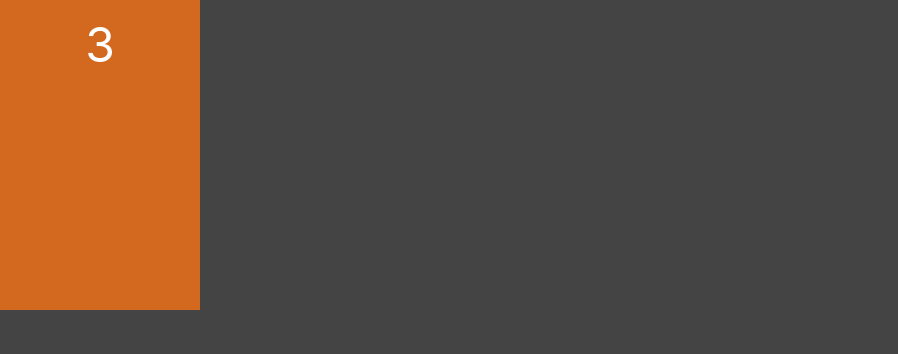
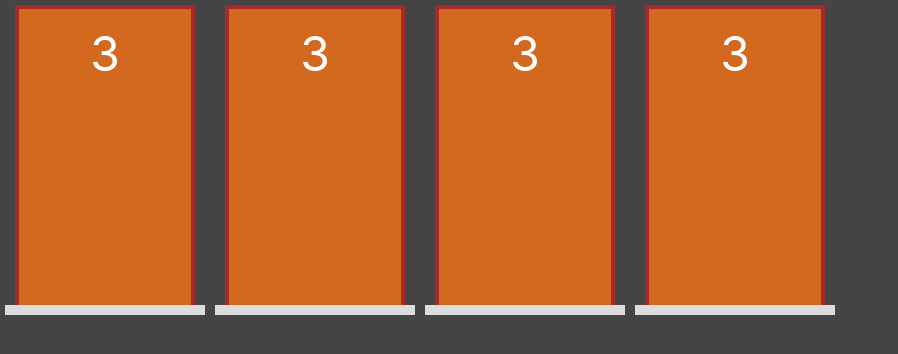
Before and after one commit to feliperromao/next-monty-hall, a Next.js app: page / in a window 1280 px wide. Shown: the top 354 px of the page, without its empty margins (0-898 px from the left). Built offline with nearby package versions, Linux system fonts and the light colour scheme.

Commit message:
refactor: adjust door style

```diff
--- a/src/components/Porta.tsx
+++ b/src/components/Porta.tsx
@@ -2,9 +2,16 @@ import styles from "../styles/Porta.module.css"
 
 export default function Porta() {
   return (
-    <div className={styles.porta}>
-      <div className={styles.numero}>
-        3
+    <div className={styles.area}>
+      <div className={styles.portal}>
+        <div className={styles.porta}>
+          <div className={styles.numero}>
+            3
+          </div>
+        </div>
+      </div>
+      <div className={styles.chao}>
+
       </div>
     </div>
   )
--- a/src/pages/index.tsx
+++ b/src/pages/index.tsx
@@ -2,7 +2,10 @@ import Porta from '../components/Porta'
 
 export default function Home() {
   return (
-    <div>
+    <div style={{display: "flex"}}>
+      <Porta />
+      <Porta />
+      <Porta />
       <Porta />
     </div>
   )
--- a/src/styles/Porta.module.css
+++ b/src/styles/Porta.module.css
@@ -1,15 +1,36 @@
-.porta {
+.area {
   display: flex;
   flex-direction: column;
   align-items: center;
-  padding: 15px;
-
-  /* temp */
   height: var(--area-porta-altura);
   width: var(--area-porta-largura);
+  margin: 5px;
+}
+
+.portal {
+  display: flex;
+  flex-grow: 1;
+  border-left: 4px solid brown;
+  border-top: 4px solid brown;
+  border-right: 4px solid brown;
+  width: 90%;
+}
+
+.porta {
+  display: flex;
+  flex-grow: 1;
+  flex-direction: column;
+  align-items: center;
+  padding: 15px;
   background-color: chocolate;
 }
 
 .numero {
   font-size: 3rem;
 }
+
+.chao {
+  height: 10px;
+  width: 100%;
+  background-color: #ddd;
+}
```
